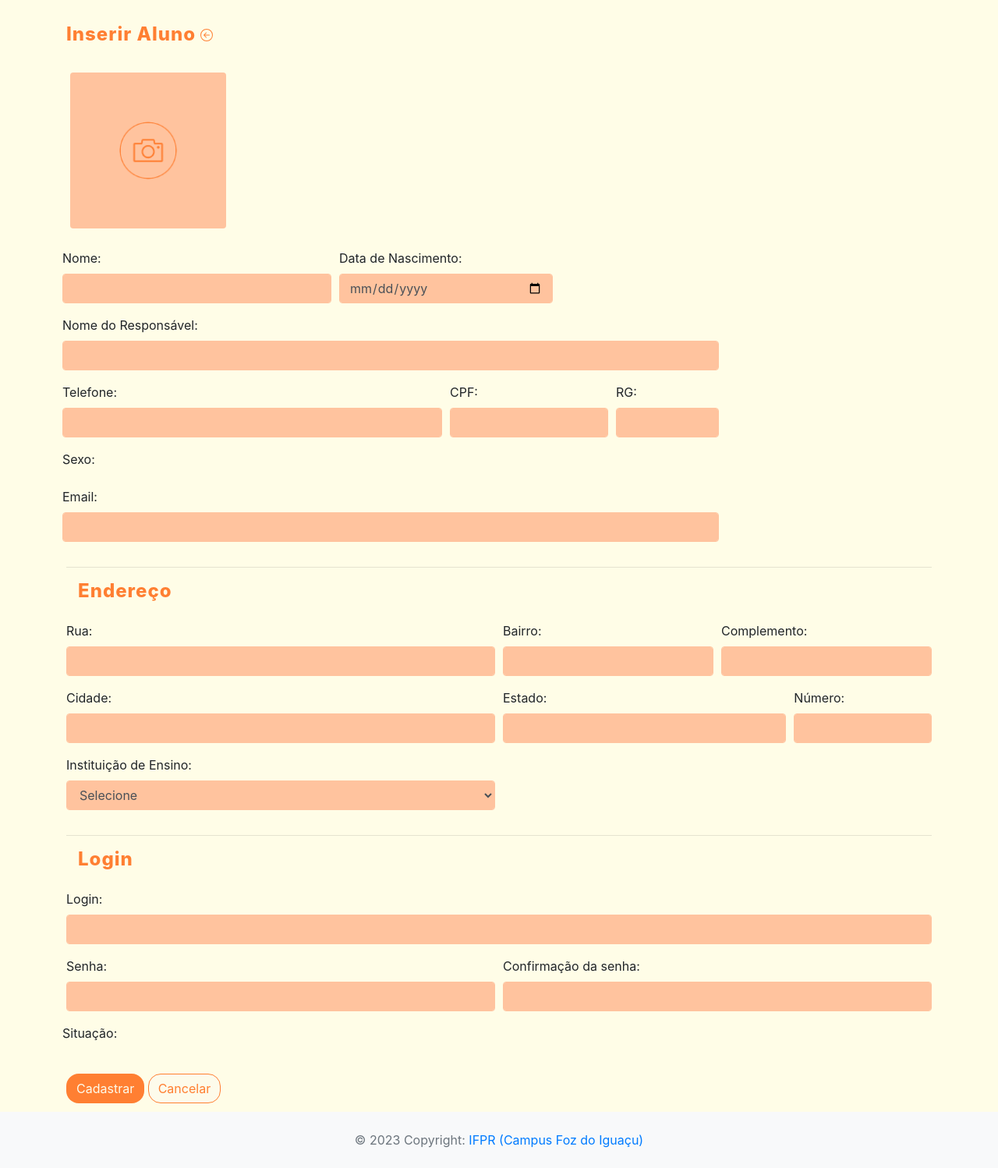
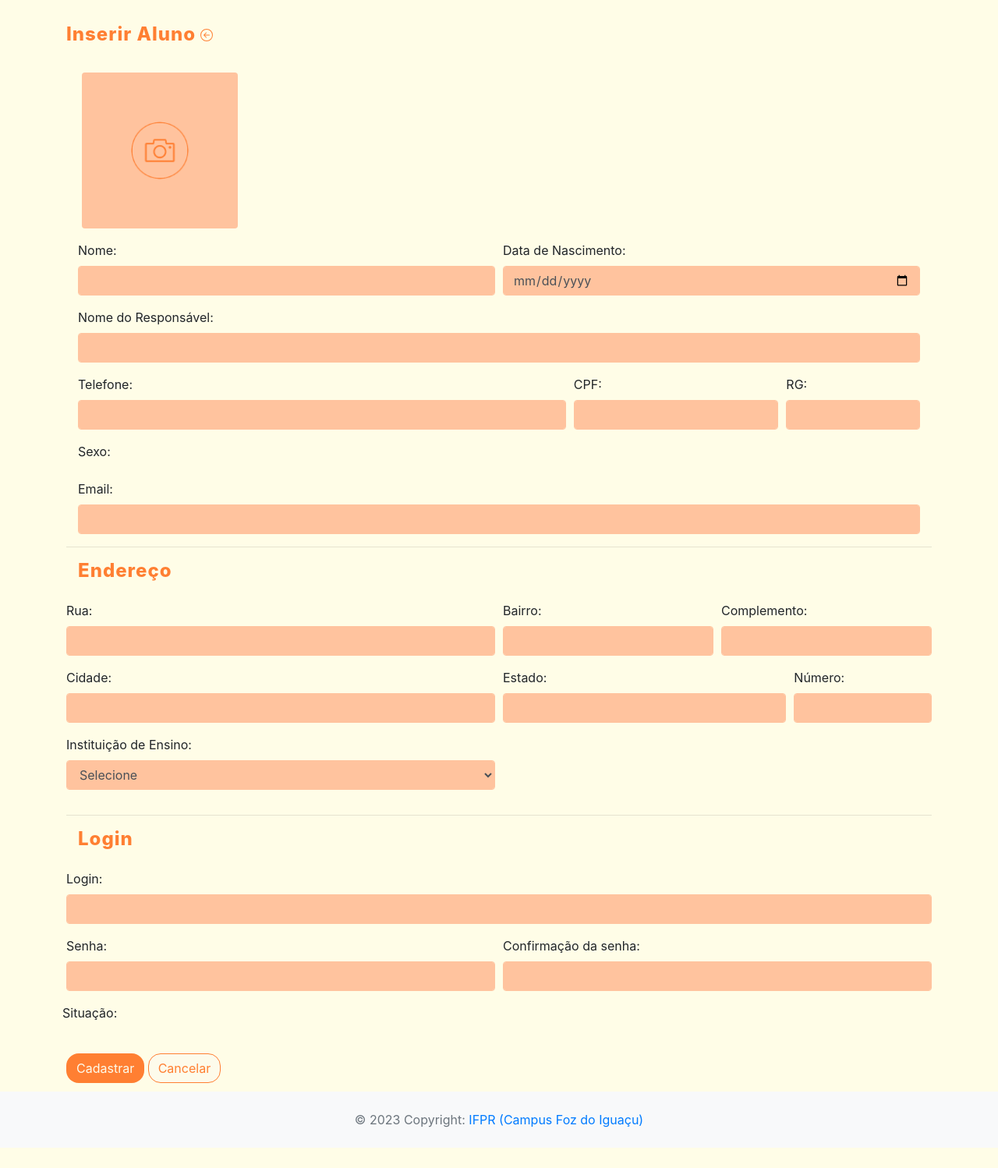
Before and after one commit to JudoConnect/ConnectXpert, a PHP site: page /app/view/aluno/formAluno.php in a window 1280 px wide. Shown: the part 66-1564 px from the top of the page at 78% size. After the commit the page ends 1538 px from the top, so only its background shows below. Run offline with PHP 8.4, Linux system fonts and the light colour scheme; the template is opened without the code that fills it, so the values that code supplies are empty; some libraries are stand-ins or nearby versions.

Commit message:
Alterações front-end

```diff
--- a/crud_connectxpert/app/view/aluno/formAluno.php
+++ b/crud_connectxpert/app/view/aluno/formAluno.php
@@ -13,13 +13,12 @@ echo '<link rel="stylesheet" href="' . BASEURL . '/view/aluno/alunostyle.css">';
             <?php if ($dados['id_aluno'] == 0) echo "Inserir ";
             else echo "Alterar"; ?> Aluno <a class="btn-inserir" href="<?= BASEURL ?>/controller/AlunoController.php?action=list"><svg xmlns="http://www.w3.org/2000/svg" width="16" height="16" fill="currentColor" class="bi bi-arrow-left-circle" viewBox="0 0 16 16" style="color: rgba(255, 127, 50, 1);">
                     <path fill-rule="evenodd" d="M1 8a7 7 0 1 0 14 0A7 7 0 0 0 1 8zm15 0A8 8 0 1 1 0 8a8 8 0 0 1 16 0zm-4.5-.5a.5.5 0 0 1 0 1H5.707l2.147 2.146a.5.5 0 0 1-.708.708l-3-3a.5.5 0 0 1 0-.708l3-3a.5.5 0 1 1 .708.708L5.707 7.5H11.5z" />
-                </svg></a></h3>
-                <hr>
+                </svg></a></h3></div>
 
                 <div class="container">
-
+        <form id="frmAluno" method="POST" action="<?= BASEURL ?>/controller/AlunoController.php?action=save" enctype="multipart/form-data">
             <div class="form-row" style="margin-top: 40px;">
-                <div class="form-group col-md-3">
+                <div class="form-group col-md-12">
                     <label for="uplImagem"></label>
                     <input type="file" name="foto" id="uplImagem" accept="image/*" />
                     <?php if (isset($dados["aluno"]) && $dados["aluno"]->getFoto()) : ?>
@@ -28,47 +27,49 @@ echo '<link rel="stylesheet" href="' . BASEURL . '/view/aluno/alunostyle.css">';
 
                     <?php endif; ?>
                 </div>
-                <form id="frmAluno" method="POST" action="<?= BASEURL ?>/controller/AlunoController.php?action=save" enctype="multipart/form-data">
-                    <div class="form-row" style="margin-top: 10px;">
-                        <div class="form-group col-md-5">
+            </div>
+
+            <div div class="form-row">
+                <div class="form-group col-md-6">
                     <label for="txtNomeAluno">Nome:</label>
-                            <input class="form-control" type="text" id="txtNomeAluno" name="nomeAluno" maxlength="70"  value="<?php echo (isset($dados["aluno"]) ? $dados["aluno"]->getNomeAluno() : ''); ?>" />
+                    <input class="form-control" type="text" id="txtNomeAluno" name="nomeAluno" maxlength="70" value="<?php echo (isset($dados["aluno"]) ? $dados["aluno"]->getNomeAluno() : ''); ?>" />
                 </div>
-                        <div class="form-group col-md-4">
+                <div class="form-group col">
                     <label for="txtNascimentoAluno">Data de Nascimento:</label>
                     <input class="form-control" type="date" id="txtNascimentoAluno" name="nascimentoAluno" value="<?php echo (isset($dados["aluno"]) ? $dados["aluno"]->getNascimentoAluno() : ''); ?>" />
                 </div>
             </div>
 
-                    <div class="form-row">
 
-                        <div class="form-group col-md-12">
+            <div div class="form-row">
+                <div class="form-group col-12">
                     <label for="txtNomeResponsavel">Nome do Responsável:</label>
-                            <input class="form-control" type="text" id="txtNomeResponsavel" name="nomeResponsavel" maxlength="70"  value="<?php echo (isset($dados["aluno"]) ? $dados["aluno"]->getNomeResponsavel() : ''); ?>" />
+                    <input class="form-control" type="text" id="txtNomeResponsavel" name="nomeResponsavel" maxlength="70" value="<?php echo (isset($dados["aluno"]) ? $dados["aluno"]->getNomeResponsavel() : ''); ?>" />
                 </div>
             </div>
-                        <div class="form-row">
+
+            <div div class="form-row">
                 <div class="form-group col-md-7">
                     <label for="txtTelefoneAluno">Telefone:</label>
-                            <input class="form-control" type="text" id="txtTelefoneAluno" name="telefoneAluno" maxlength="20"  value="<?php echo (isset($dados["aluno"]) ? $dados["aluno"]->getTelefone() : ''); ?>" />
+                    <input class="form-control" type="text" id="txtTelefoneAluno" name="telefoneAluno" maxlength="20" value="<?php echo (isset($dados["aluno"]) ? $dados["aluno"]->getTelefone() : ''); ?>" />
                 </div>
 
                 <div class="form-group col-md-3">
                     <label for="txtCpfALuno">CPF:</label>
-                                    <input class="form-control" type="text" id="txtCpfAluno" name="cpfAluno" maxlength="15"  value="<?php echo (isset($dados["aluno"]) ? $dados["aluno"]->getCpfAluno() : ''); ?>" />
+                    <input class="form-control" type="text" id="txtCpfAluno" name="cpfAluno" maxlength="15" value="<?php echo (isset($dados["aluno"]) ? $dados["aluno"]->getCpfAluno() : ''); ?>" />
                 </div>
 
                 <div class="form-group col-md-2">
                     <label for="txtRgALuno">RG:</label>
-                                    <input class="form-control" type="text" id="txtRgAluno" name="rgAluno" maxlength="15"  value="<?php echo (isset($dados["aluno"]) ? $dados["aluno"]->getRgAluno() : ''); ?>" />
+                    <input class="form-control" type="text" id="txtRgAluno" name="rgAluno" maxlength="15" value="<?php echo (isset($dados["aluno"]) ? $dados["aluno"]->getRgAluno() : ''); ?>" />
                 </div>
             </div>
 
-                         <div class="form-row">
-                            <div class="form-group col">
+            <div div class="form-row">
+                <div class="form-group col-md-12">
                     <label>Sexo:</label>
                     <?php foreach ($dados["sexo"] as $sexo) : ?>
-                                    <div class="form-radio">
+
                         <input type="radio" name="sexo" id="<?= 'ckb' . $sexo ?>" value="<?= strtolower($sexo) ?>" <?php
                                                                                                                     if (
                                                                                                                         isset($dados['aluno']) &&
@@ -77,28 +78,29 @@ echo '<link rel="stylesheet" href="' . BASEURL . '/view/aluno/alunostyle.css">';
                                                                                                                         echo " checked";
                                                                                                                     ?> />
                         <label for="<?= 'ckb' . $sexo ?>"><?= $sexo ?></label>
-                                    </div>
                     <?php endforeach; ?>
                 </div>
             </div>
 
             <div class="form-group">
                 <label for="txtEmailALuno">Email:</label>
-                                        <input class="form-control" type="email" id="txtEmailAluno" name="emailAluno"  value="<?php echo (isset($dados["aluno"]) ? $dados["aluno"]->getEmailAluno() : ''); ?>" />
+                <input class="form-control" type="email" id="txtEmailAluno" name="emailAluno" value="<?php echo (isset($dados["aluno"]) ? $dados["aluno"]->getEmailAluno() : ''); ?>" />
             </div>
     </div>
+
     <hr>
+
     <h4 class="col-12" style=" width: 100px; height: 45px; color: rgba(255, 127, 50, 1);  font-style: normal;
  font-size: 24px; font-weight: 800; line-height: 1.2; letter-spacing: 1px; text-decoration: none; text-transform: none;">Endereço</h4>
     <div class="form-row">
         <div class="form-group col-md-6">
             <label for="txtEndRua">Rua:</label>
-                                            <input class="form-control" type="text" id="txtEndRua" name="endRua" maxlength="100"  value="<?php echo (isset($dados["aluno"]) ? $dados["aluno"]->getEndRua() : ''); ?>" />
+            <input class="form-control" type="text" id="txtEndRua" name="endRua" maxlength="100" value="<?php echo (isset($dados["aluno"]) ? $dados["aluno"]->getEndRua() : ''); ?>" />
         </div>
 
         <div class="form-group col">
             <label for="txtEndBairro">Bairro:</label>
-                                            <input class="form-control" type="text" id="txtEndBairro" name="endBairro" maxlength="100"  value="<?php echo (isset($dados["aluno"]) ? $dados["aluno"]->getEndBairro() : ''); ?>" />
+            <input class="form-control" type="text" id="txtEndBairro" name="endBairro" maxlength="100" value="<?php echo (isset($dados["aluno"]) ? $dados["aluno"]->getEndBairro() : ''); ?>" />
         </div>
 
 
@@ -110,7 +112,7 @@ echo '<link rel="stylesheet" href="' . BASEURL . '/view/aluno/alunostyle.css">';
     <div class="form-row">
         <div class="form-group col-md-6">
             <label for="txtEndCidade">Cidade:</label>
-                                            <input class="form-control" type="text" id="txtEndCidade" name="endCidade" maxlength="100"  value="<?php echo (isset($dados["aluno"]) ? $dados["aluno"]->getEndCidade() : ''); ?>" />
+            <input class="form-control" type="text" id="txtEndCidade" name="endCidade" maxlength="100" value="<?php echo (isset($dados["aluno"]) ? $dados["aluno"]->getEndCidade() : ''); ?>" />
         </div>
 
         <div class="form-group col-md-4">
@@ -120,7 +122,7 @@ echo '<link rel="stylesheet" href="' . BASEURL . '/view/aluno/alunostyle.css">';
 
         <div class="form-group col-md-2">
             <label for="txtEndNumero">Número:</label>
-                                            <input class="form-control" type="text" id="txtEndNumero" name="endNumero"  value="<?php echo (isset($dados["aluno"]) ? $dados["aluno"]->getEndNumero() : ''); ?>" />
+            <input class="form-control" type="text" id="txtEndNumero" name="endNumero" value="<?php echo (isset($dados["aluno"]) ? $dados["aluno"]->getEndNumero() : ''); ?>" />
         </div>
 
         <hr>
@@ -143,19 +145,19 @@ echo '<link rel="stylesheet" href="' . BASEURL . '/view/aluno/alunostyle.css">';
  font-size: 24px; font-weight: 800; line-height: 1.2; letter-spacing: 1px; text-decoration: none; text-transform: none;">Login</h4>
     <div class="form-group">
         <label for="txtLoginALuno">Login:</label>
-                                            <input class="form-control" type="text" id="txtLoginAluno" name="loginAluno" maxlength="15"  value="<?php echo (isset($dados["aluno"]) ? $dados["aluno"]->getLoginAluno() : ''); ?>" />
+        <input class="form-control" type="text" id="txtLoginAluno" name="loginAluno" maxlength="15" value="<?php echo (isset($dados["aluno"]) ? $dados["aluno"]->getLoginAluno() : ''); ?>" />
     </div>
 
 
     <div class="form-row">
         <div class="form-group col-md-6">
             <label for="txtSenha">Senha:</label>
-                                            <input class="form-control" type="password" id="txtPasswordAluno" name="senhaAluno" maxlength="15"  value="<?php echo (isset($dados["aluno"]) ? $dados["aluno"]->getSenhaAluno() : ''); ?>" />
+            <input class="form-control" type="password" id="txtPasswordAluno" name="senhaAluno" maxlength="15" value="<?php echo (isset($dados["aluno"]) ? $dados["aluno"]->getSenhaAluno() : ''); ?>" />
         </div>
 
         <div class="form-group col-md-6 ">
             <label for="txtConfSenhaAluno">Confirmação da senha:</label>
-                                            <input class="form-control" type="password" id="txtConfSenhaAluno" name="confSenhaAluno" maxlength="15"  value="<?php echo isset($dados["confSenhaAluno"]) ? $dados["confSenhaAluno"] : ''; ?>" />
+            <input class="form-control" type="password" id="txtConfSenhaAluno" name="confSenhaAluno" maxlength="15" value="<?php echo isset($dados["confSenhaAluno"]) ? $dados["confSenhaAluno"] : ''; ?>" />
         </div>
     </div>
 
@@ -187,17 +189,20 @@ echo '<link rel="stylesheet" href="' . BASEURL . '/view/aluno/alunostyle.css">';
         </div>
     </div>
 
+
     <div class="form-group">
 
         <input type="hidden" id="hddId" name="id_aluno" value="<?= $dados['id_aluno']; ?>" />
     </div>
 
 
-                            <button type="submit" class="btn" style="background-color: #ff7f32; border-radius: 16px;"  ><a style="color:#fdfbeb;"> Cadastrar</a></button>
+    <button type="submit" class="btn" style="background-color: #ff7f32; border-radius: 16px;"><a style="color:#fdfbeb;"> Cadastrar</a></button>
     <button type="reset" class="btn" style="background-color: #fdfbeb; border-radius: 16px; border-color: #ff7f32;"><a style="color: #ff7f32;"> Cancelar </a></button>
 
     </form>
 </div>
+                                                                                                                        </div>
+
 
 <div class="col-6">
     <?php require_once(__DIR__ . "/../include/msg.php"); ?>
--- a/crud_connectxpert/app/view/professor/formProfessor.php
+++ b/crud_connectxpert/app/view/professor/formProfessor.php
@@ -13,10 +13,10 @@ echo '<link rel="stylesheet" href="' . BASEURL . '/view/professor/profstyle.css"
             <?php if ($dados['id_professor'] == 0) echo "Inserir";
             else echo "Alterar"; ?> Professor <a class="btn-inserir" href="<?= BASEURL ?>/controller/AlunoController.php?action=list"><svg xmlns="http://www.w3.org/2000/svg" width="16" height="16" fill="currentColor" class="bi bi-arrow-left-circle" viewBox="0 0 16 16" style="color: rgba(255, 127, 50, 1);">
                     <path fill-rule="evenodd" d="M1 8a7 7 0 1 0 14 0A7 7 0 0 0 1 8zm15 0A8 8 0 1 1 0 8a8 8 0 0 1 16 0zm-4.5-.5a.5.5 0 0 1 0 1H5.707l2.147 2.146a.5.5 0 0 1-.708.708l-3-3a.5.5 0 0 1 0-.708l3-3a.5.5 0 1 1 .708.708L5.707 7.5H11.5z" />
-                </svg></a></h3>
-
+                </svg></a></h3></div>
 
                 <div class="container">
+        <form id="frmProfessor" method="POST" action="<?= BASEURL ?>/controller/ProfessorController.php?action=save" enctype="multipart/form-data">
                 <div class="form-row" style="margin-top: 40px;">
                     <div class="form-group col-md-3">
                         <label for="uplImagem"></label>
@@ -27,7 +27,7 @@ echo '<link rel="stylesheet" href="' . BASEURL . '/view/professor/profstyle.css"
 
                         <?php endif; ?>
                     </div>
-                <form id="frmProfessor" method="POST" action="<?= BASEURL ?>/controller/ProfessorController.php?action=save" enctype="multipart/form-data">
+                </div>
                     <div class="form-row" style="margin-top: 10px;">
                         <div class="form-group col-md-5">
                             <label for="txtNomeProfessor">Nome:</label>
```
Also changed, not shown: crud_connectxpert/public/fotos/imagem_4f3b2dfa-4946-6a64-5cc9-3dd7a797f695.jpg (added), crud_connectxpert/public/fotos/imagem_87bf3ebe-98e7-8a9a-41c7-90dc7f88f4d4.jpg (added), crud_connectxpert/public/fotos/imagem_9c69c036-fd37-6e8c-589f-5d41430f8f0b.JPG (added), crud_connectxpert/public/fotos/imagem_d8121122-92b1-9a47-341d-08dcd8c3050e.JPG (added), crud_connectxpert/public/fotos/imagem_e9bbecbf-1217-4e6c-abc1-5acb7f3f2927.JPG (added), crud_connectxpert/public/fotos/imagem_f86ae64c-c6b1-3d11-f94a-e6ba80bc0f5b.JPG (added). Lines whose indentation alone changed are shown as unchanged.
